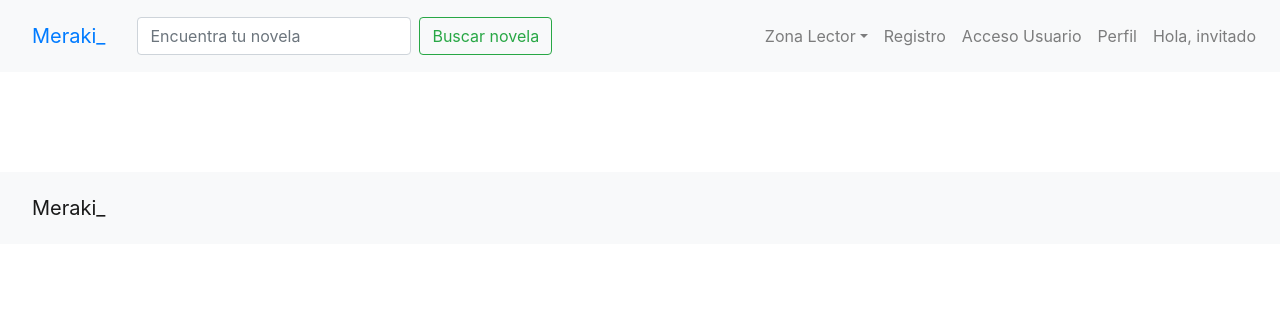
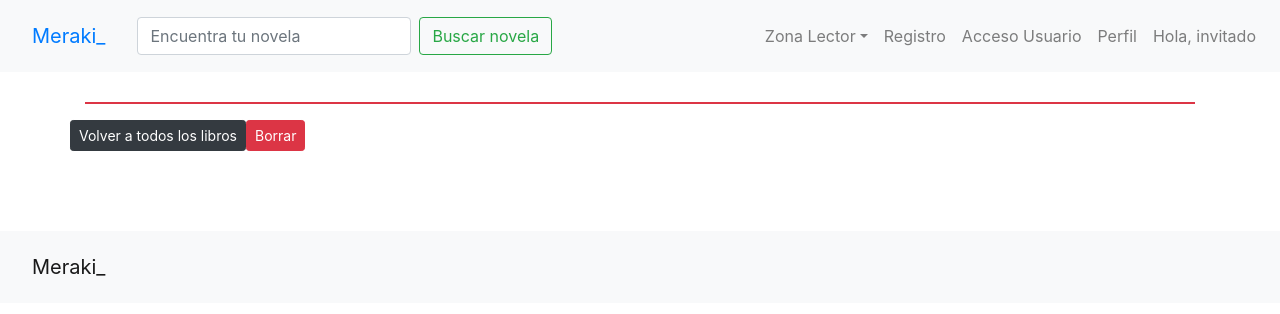
Before and after one commit to javiferiv/Meraki, a React (Create React App) app in the folder client/: page /capitulo/1 in a window 1280 px wide. Shown: the top 314 px of the page. Built offline with nearby package versions, Linux system fonts and the light colour scheme; no server answers; what react-google-maps would draw is missing.

Commit message:
Read chapters

```diff
--- a/client/src/components/App.js
+++ b/client/src/components/App.js
@@ -76,7 +76,9 @@ class App extends Component {
             <Route path="/libros/crear" render={props => this.state.loggedInUser ? <BookForm {...props} loggedUser={this.state.loggedInUser} /> : <Redirect to="/acceso-usuario" />} />
             <Route path="/libros/editar/:book_id" exact render={props => this.state.loggedInUser ? <BookEditForm {...props} loggedUser={this.state.loggedInUser} /> : <Redirect to="/acceso-usuario" />} />
             <Route path="/libros/nuevo-capitulo/:book_id" render={props => this.state.loggedInUser ? <ChapterForm {...props} loggedUser={this.state.loggedInUser} /> : <Redirect to="/acceso-usuario" />} />
-            <Route path="/libros/:book_id" render={props => <BookDetails {...props} loggedUser={this.state.loggedInUser} />} />          </Switch>
+            <Route path="/libros/:book_id" render={props => <BookDetails {...props} loggedUser={this.state.loggedInUser} />} />
+            <Route path="/capitulo/:capitulo_id" render={props => <ChapterDetails {...props} loggedUser={this.state.loggedInUser} />} />
+          </Switch>
         </main>
 
         <footer>
--- a/client/src/components/pages/Chapter/Chapter-card/Chapter-card.js
+++ b/client/src/components/pages/Chapter/Chapter-card/Chapter-card.js
@@ -1,17 +1,17 @@
 import './Chapter-card.css'
-import { Button } from 'react-bootstrap'
+import { ButtonGroup } from 'react-bootstrap'
+import { Link } from 'react-router-dom'
 
 const ChapterCard = props => {
 
     return (
         <>
-        {/* <h1>hola!</h1>
+            <h2>{props.title}</h2>
+            <ButtonGroup aria-label="Basic example" style={{ width: '100%' }}>
 
-            <h2>{props.title}</h2>
-                    <ButtonGroup aria-label="Basic example" style={{ width: '100%' }}>
-                        <Link className="btn btn-dark" to={`/libros/editar/${props._id}`}>Editar</Link>
-                        <Link className="btn btn-dark" to={`/libros/${props._id}`}>Ver detalles</Link>
-                    </ButtonGroup> */}
+                <Link className="btn btn-dark" to={`/capitulo/editar/${props._id}`}>Editar</Link>
+                <Link className="btn btn-dark" to={`/capitulo/${props._id}`}>Leer</Link>
+            </ButtonGroup>
         </>
     )
 }
--- /dev/null
+++ b/client/src/components/pages/Chapter/Chapter-details/Chapter-details.css
@@ -0,0 +1,8 @@
+.chapter p{
+
+    margin-top: 30px;
+    background: #f9f3f3;
+    border: 1px solid #dc3545;
+    text-align: center;
+
+}
--- a/client/src/components/pages/Chapter/Chapter-details/Chapter-details.js
+++ b/client/src/components/pages/Chapter/Chapter-details/Chapter-details.js
@@ -1,122 +1,99 @@
-// import React, { Component } from 'react'
-// import ChapterService from '../../../../service/chapter.service'
+import React, { Component } from 'react'
+import ChapterService from '../../../../service/chapter.service'
+import BookService from '../../../../service/book.service'
+import './Chapter-details.css'
+//si ponemos loader, irá aquí
 
-// //si ponemos loader, irá aquí
-
-// import { Container, Row, Col, Button } from 'react-bootstrap'
-
-// import { Link } from 'react-router-dom'
-
-// class ChapterDetails extends Component {
-
-//     constructor(props) {
-//         super(props)
-//         this.state = {
-//             chapters: []
-//             favoritesBook: this.props.loggedUser ? this.props.loggedUser.favoriteBooks : [],
-//             },
-//         }
-
-//         this.chapterService = new ChapterService()
-//     }
-
-//     componentDidMount = () => {
-
-//         const book_id = this.props.match.params.book_id
-
-//         this.bookService
-//             .getBook(book_id)
-//             .then(res => { this.setState({ book: res.data }) })
-//             .catch(err => console.log(err))
-
-//         this.refreshChapters()
-//     }
-
-//     deleteThisBook = () => {
-
-//         const book_id = this.props.match.params.book_id
-
-//         this.bookService
-//             .deleteBook(book_id)
-//             .then(res => this.props.history.push('/libros'))
-//             .catch(err => console.log(err))
-
-//     }
-
-//     newChapter = () => {
-
-//         const book_id = this.props.match.params.book_id
-//         console.log(this.props)
-
-//         this.bookService
-//             .getBook(book_id)
-//             .then(res => this.props.history.push(`/libros/nuevo-capitulo/${book_id}/`))
-//             .catch(err => console.log(err))
-
-//     }
-
-//     saveFav = (bookID) => {
-
-//         const favoriteBook = this.props.loggedUser.favoriteBooks
-
-//         favoriteBook.push(bookID)
-
-//         this.authService
-//             .editUser(this.props.loggedUser._id, { favoriteBooks: favoriteBook })
-//             .then((response) => { this.props.setTheUser(response.data) })
-//             .catch(err => console.log(err))
-//     }
-
-//     refreshChapters = () => {
-
-//         const book_id = this.props.match.params.book_id
-
-//         this.chapterService
-//             .getChapters(book_id)
-//             .then(res => {
-//                 this.setState({ chapters: res.data })
-//                 console.log(res.data)
-//             })
-//             .catch(err => console.log(err))
-//     }
+import { Link } from 'react-router-dom'
+import { Container, Row, Button } from 'react-bootstrap'
 
 
-//     render() {
+class ChapterDetails extends Component {
 
-//         console.log(this.state)
-//         return (
-//             <>
-//                 <Container>
-//                     <h1>{this.state.book.title}</h1>
-//                 </Container>
-//                 <Container className="book-details">
-//                     <Row>
-//                         <Col md={{ span: 6, offset: 1 }} >
-//                             <img src={this.state.book.image} alt={this.state.book.title} />
-//                             <h3>Detalles</h3>
-//                             <p>{this.state.book.resume}</p>
-//                             <hr />
-//                             <p>Género: {this.state.book.genre}</p>
-//                             <Button onClick={() => this.newChapter()} className="btn btn-sm btn-primary">Nuevo capítulo</Button>
-//                             <Link to="/libros" className="btn btn-sm btn-dark">Volver</Link>
-//                             {
-//                                 this.props.loggedUser && <Button onClick={() => this.saveFav(this.state.book._id)} >Añadir a favoritos</Button>
+    constructor(props) {
+        super(props)
+        this.state = {
+            chapters: {
+                title: '',
+                resume: '',
+                text: '',
+                comments: [],
+            },
+            book: []
+        }
+        this.chapterService = new ChapterService()
+        this.bookService = new BookService()
+    }
 
-//                             }
-//                             <Button onClick={() => this.deleteThisBook()} className="btn btn-sm btn-danger">Borrar</Button>
+    componentDidMount = () => {
+
+        this.chapterService
+            .getOneChapter(this.props.match.params.capitulo_id)
+            .then(res => this.setState({ chapters: res.data }))
+            .catch(err => console.log(err))
+
+    }
 
 
-//                         </Col>
-//                         <Col md={4}>
-//                             <h3>Lista de capítulos</h3>
-//                             {this.state.book.chapters.map(elm => <ChapterCard key={elm._id} {...elm}/>)}
-//                         </Col>
-//                     </Row>
-//                 </Container>
-//             </>
+    deleteChapter = () => {
 
-//         )
-//     }
-// }
+        const chapter_id = this.props.match.params.capitulo_id
+        console.log(chapter_id)
+        this.chapterService
+            .deleteChapter(chapter_id)
+            .then(res => this.props.history.push('/libros'))
+            .catch(err => console.log(err))
 
-// export default ChapterDetails
+    }
+
+        refreshChapters = () => {
+
+        const book_id = this.props.match.params.book_id
+
+        this.chapterService
+            .getChapters(book_id)
+            .then(res => {
+                this.setState({ chapters: res.data })
+
+            })
+            .catch(err => console.log(err))
+    }
+
+    // goBack = () => {
+    //     const book_id = this.state.book.
+    //     console.log(book_id)
+    //     // this.bookService
+    //     //     .getBook(book_id)
+    //     //     .then(res => {
+    //     //         this.setState({ chapters: res.data })
+
+    //     //     })
+    //     //     //.then(res => this.props.history.push(`/libros/${props._id}`))
+    //     //     .catch(err => console.log(err))
+    // }
+
+    render() {
+
+        return (
+            <>
+                <Container>
+                    <h1>{this.state.chapters.title}</h1>
+                    <small>{this.state.chapters.resume}</small>
+                </Container>
+                <Container className="chapter">
+                    <p>{this.state.chapters.text}</p>
+                </Container>
+                <Container>
+                    <Row>
+                        <Link to='/libros' className="btn btn-sm btn-dark">Volver a todos los libros</Link>
+                        <Button onClick={() => this.deleteChapter()} className="btn btn-sm btn-danger">Borrar</Button>
+                        {/* <Button onClick={() => this.goBack()} className="btn btn-sm btn-primary">Volver al libro</Button> */}
+                    </Row>
+                </Container>
+            </>
+
+        )
+    }
+}
+
+export default ChapterDetails
--- a/client/src/service/chapter.service.js
+++ b/client/src/service/chapter.service.js
@@ -10,7 +10,7 @@ export default class ChapterService {
     }
 
     getChapters = () => this.apiHandler.get('/getAllChapters')
-    getChapter = chapterId => this.apiHandler.get(`/chapterDetails/${chapterId}`)
+    getOneChapter = chapterId => this.apiHandler.get(`/chapterDetails/${chapterId}`)
     saveChapter = chapterInfo => this.apiHandler.post(`/newChapter`, chapterInfo)
     editChapter = (chapterId, chapter) => this.apiHandler.put(`/editChapter/${chapterId}`, chapter)
     deleteChapter = chapterId => this.apiHandler.delete(`/deleteChapter/${chapterId}`)
```
Also changed, not shown: 1 other file (tests, documents, lock files or other folders).
